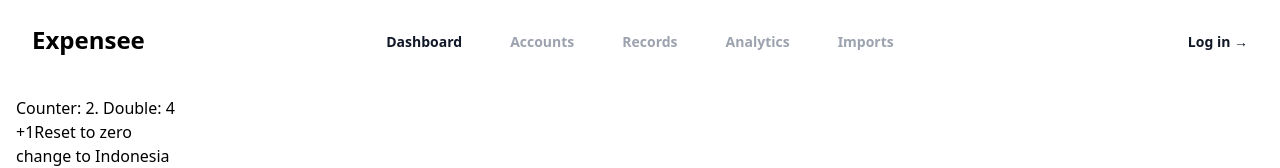
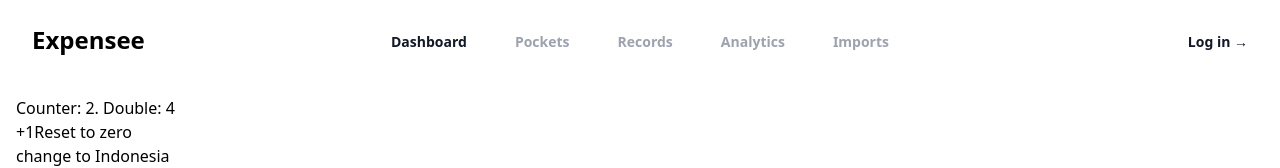
Before and after one commit to sipamungkas/expensee-a-minimalist-expense-tracker, a Nuxt app: page / in a window 1280 px wide. Shown: the top 168 px of the page. Built offline with nearby package versions, Linux system fonts and the light colour scheme.

Commit message:
refactor: rename account into pocket

```diff
--- a/components/Navbar/index.vue
+++ b/components/Navbar/index.vue
@@ -42,7 +42,7 @@ const switchLocalePath = useSwitchLocalePath()
                 <NuxtLink href="#"
                     class="text-sm lg:text-md 2xl:text-base font-semibold leading-6 text-gray-400 hover:text-gray-900 capitalize">
                     {{
-                        $t('accounts') }}</NuxtLink>
+                        $t('pockets') }}</NuxtLink>
                 <NuxtLink href="#"
                     class="text-sm lg:text-md 2xl:text-base font-semibold leading-6 text-gray-400 hover:text-gray-900 capitalize">
                     {{ $t('records') }}</NuxtLink>
```
